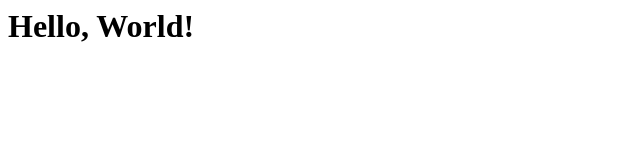
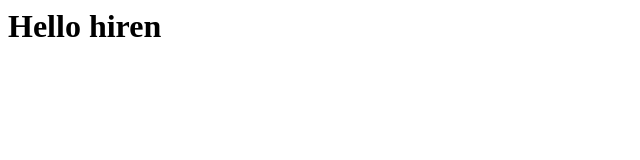
Before and after one commit to Hiren-Prajapati-2386/github101, a plain HTML site: page index.html in a window 1280 px wide. Shown: the whole page, without its empty margins (0-640 px from the left). Drawn offline with Linux system fonts and the light colour scheme.

Commit message:
Update index.html

```diff
--- a/index.html
+++ b/index.html
@@ -3,6 +3,6 @@
     <title>Hello World</title>
 </head>
 <body>
-    <h1>Hello, World!</h1>
+    <h1>Hello hiren</h1>
 </body>
 </html>
```
